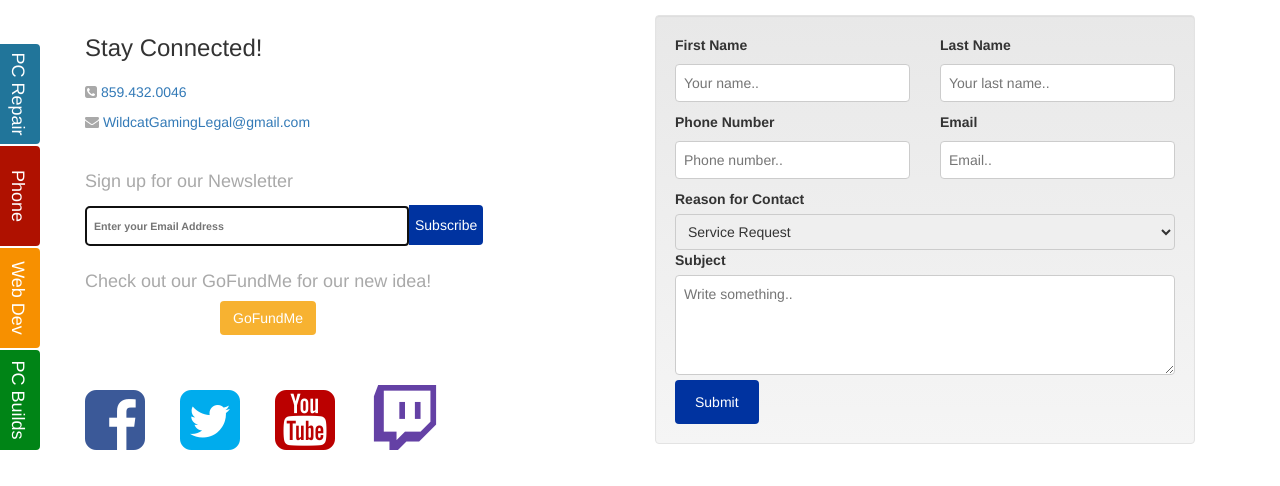
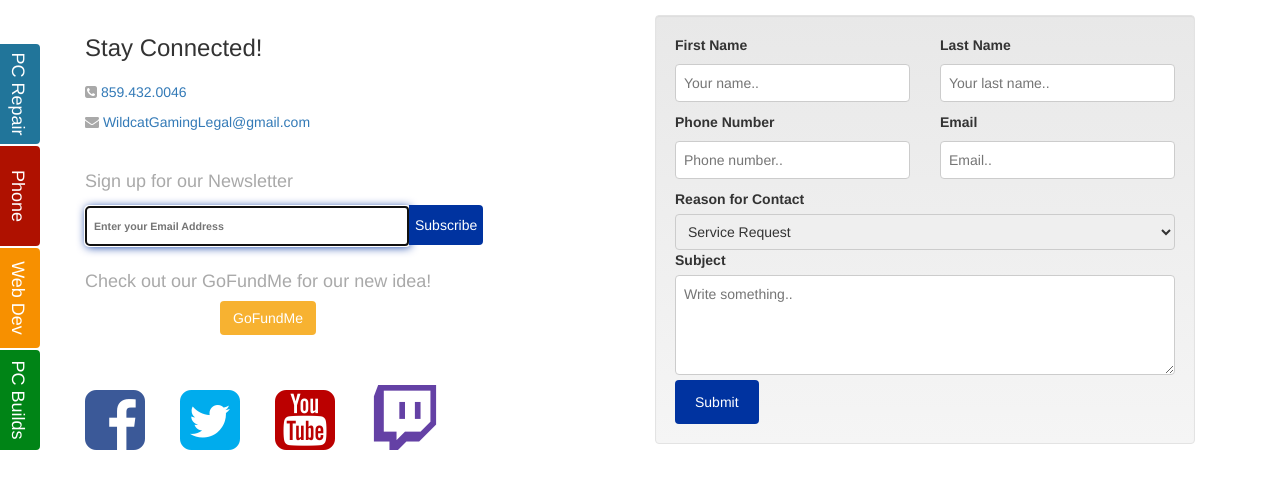
Before and after one commit to ParkerH96/Bode-Boyz, a PHP site: page /contact-us.html in a window 1280 px wide, with the restyled element focused. Shown: the part 206-692 px from the top of the page. Run offline with PHP 8.4, Linux system fonts and the light colour scheme; some libraries are stand-ins or nearby versions.

Commit message:
Added shadow to text fields

```diff
--- a/css/main.css
+++ b/css/main.css
@@ -383,6 +383,7 @@ input[type=text], select, textarea {
 }
 input[type=text]:focus, select:focus, textarea:focus {
     border: 1px solid #0033A0;
+    box-shadow: 1px 1px 10px #0033A0;
 }
 .container-contact input[type=submit] {
     background-color: #0033A0;
```
Also changed, not shown: images/wg-logo-short.png (added).
